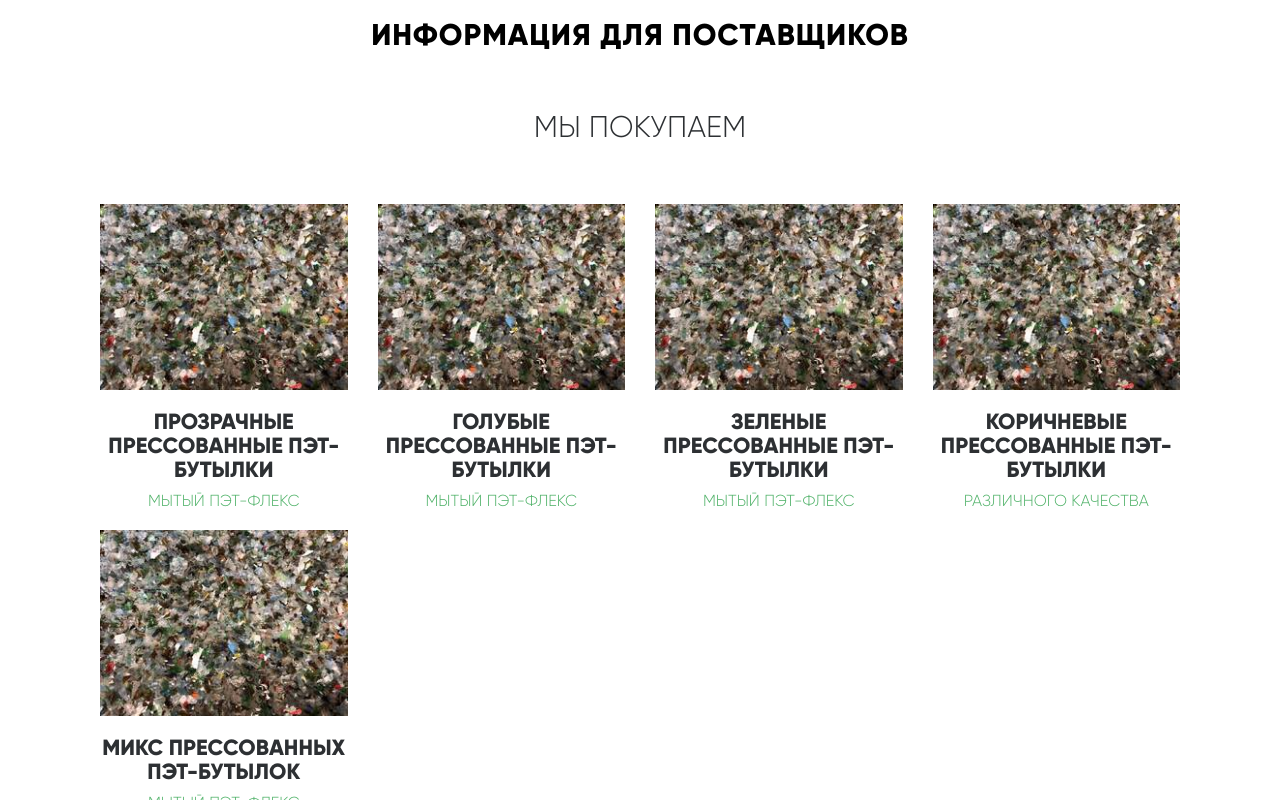
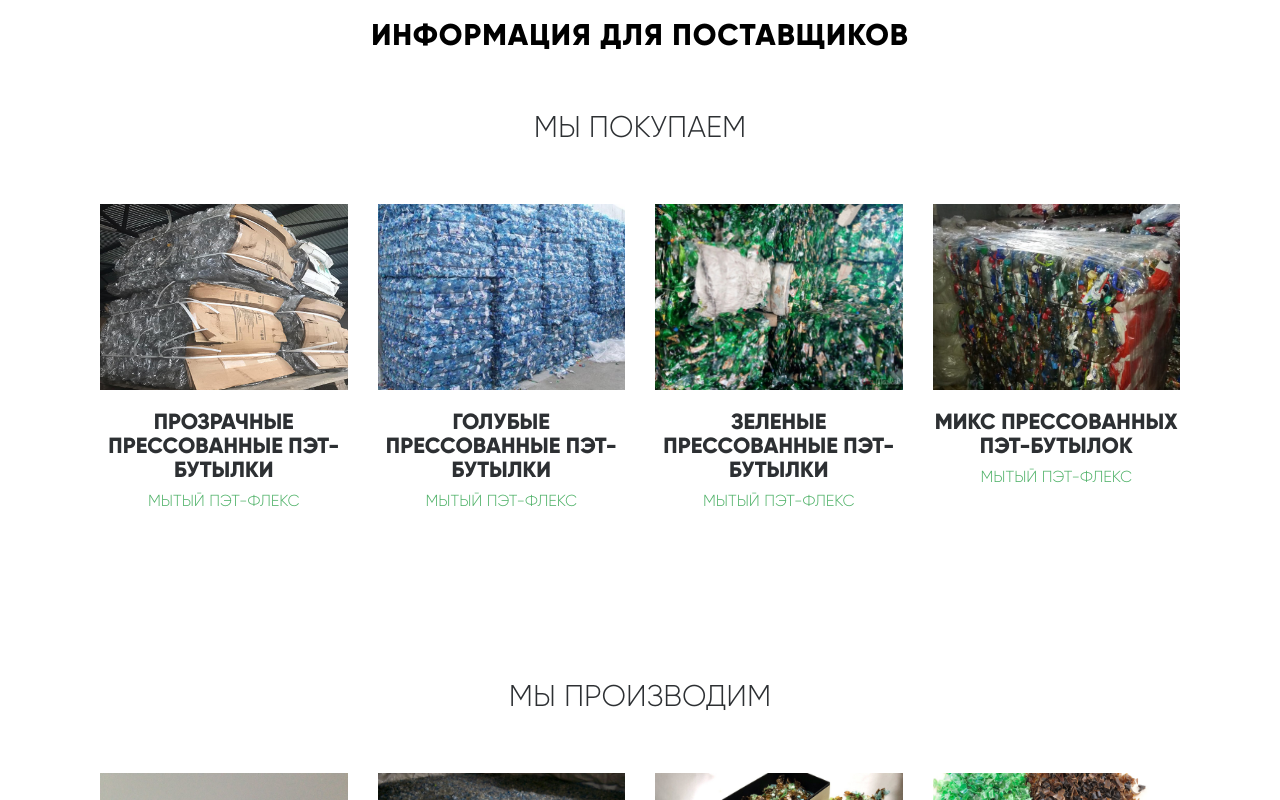
Before and after one commit to diasporx/ecomtehpet.github.io, a plain HTML site: page index.html in a window 1280 px wide. Shown: the part 2000-2800 px from the top of the page. Drawn offline with nearby package versions, Linux system fonts and the light colour scheme.

Commit message:
bg, 5 buy none

```diff
--- a/css/main.css
+++ b/css/main.css
@@ -332,7 +332,8 @@ ul li {
   $Banner
 ========================================================================== */
 .banner {
-  background-image: url(../images/bcg.jpg);
+  /*background-image: url(../images/bcg.jpg);*/
+  background: #458fe4;
   background-repeat: no-repeat;
   -moz-background-size: cover;
   -o-background-size: cover;
--- a/index.html
+++ b/index.html
@@ -137,7 +137,7 @@
             <div class="row">
                 <div class="col-md-3 col-sm-6">
                     <div class="person">
-                        <img src="images/buy1.png" alt="" class="img-responsive img_buy">
+                        <img src="images/pet4.jpg" alt="" class="img-responsive img_buy">
                         <div class="person-content">
                             <h4>Прозрачные прессованные ПЭТ-бутылки</h4>
                             <h5 class="role">МЫТЫЙ ПЭТ-ФЛЕКС</h5>
@@ -147,7 +147,7 @@
                 </div>
                 <div class="col-md-3 col-sm-6">
                     <div class="person">
-                        <img src="images/buy1.png" alt="" class="img-responsive img_buy">
+                        <img src="images/pet1.jpg" alt="" class="img-responsive img_buy">
                         <div class="person-content">
                             <h4>Голубые прессованные ПЭТ-бутылки</h4>
                             <h5 class="role">МЫТЫЙ ПЭТ-ФЛЕКС</h5>
@@ -157,7 +157,7 @@
                 </div>
                 <div class="col-md-3 col-sm-6">
                     <div class="person">
-                        <img src="images/buy1.png" alt="" class="img-responsive img_buy">
+                        <img src="images/pet3.jpg" alt="" class="img-responsive img_buy">
                         <div class="person-content">
                             <h4>Зеленые прессованные ПЭТ-бутылки</h4>
                             <h5 class="role">МЫТЫЙ ПЭТ-ФЛЕКС</h5>
@@ -165,7 +165,7 @@
 
                     </div><!-- person -->
                 </div>
-                <div class="col-md-3 col-sm-6">
+                <!-- <div class="col-md-3 col-sm-6">
                     <div class="person">
                         <img src="images/buy1.png" alt="" class="img-responsive img_buy">
                         <div class="person-content">
@@ -173,17 +173,17 @@
                             <h5 class="role">РАЗЛИЧНОГО КАЧЕСТВА</h5>
                         </div>
 
-                    </div><!-- person -->
-                </div>
+                    </div> person
+                </div> -->
                 <div class="col-md-3 col-sm-6">
                     <div class="person">
-                        <img src="images/buy1.png" alt="" class="img-responsive img_buy">
+                        <img src="images/pet2.jpg" alt="" class="img-responsive img_buy">
                         <div class="person-content">
                             <h4>Микс прессованных ПЭТ-бутылок</h4>
                             <h5 class="role">МЫТЫЙ ПЭТ-ФЛЕКС</h5>
                         </div>
 
-                    </div><!-- person -->
+                    </div>
                 </div>
             </div>
             <!--
```
Also changed, not shown: HDKbKMrdA8A.jpg (added), images/pet1.jpg (added), images/pet2.jpg (added), images/pet3.jpg (added), images/pet4.jpg (added).
